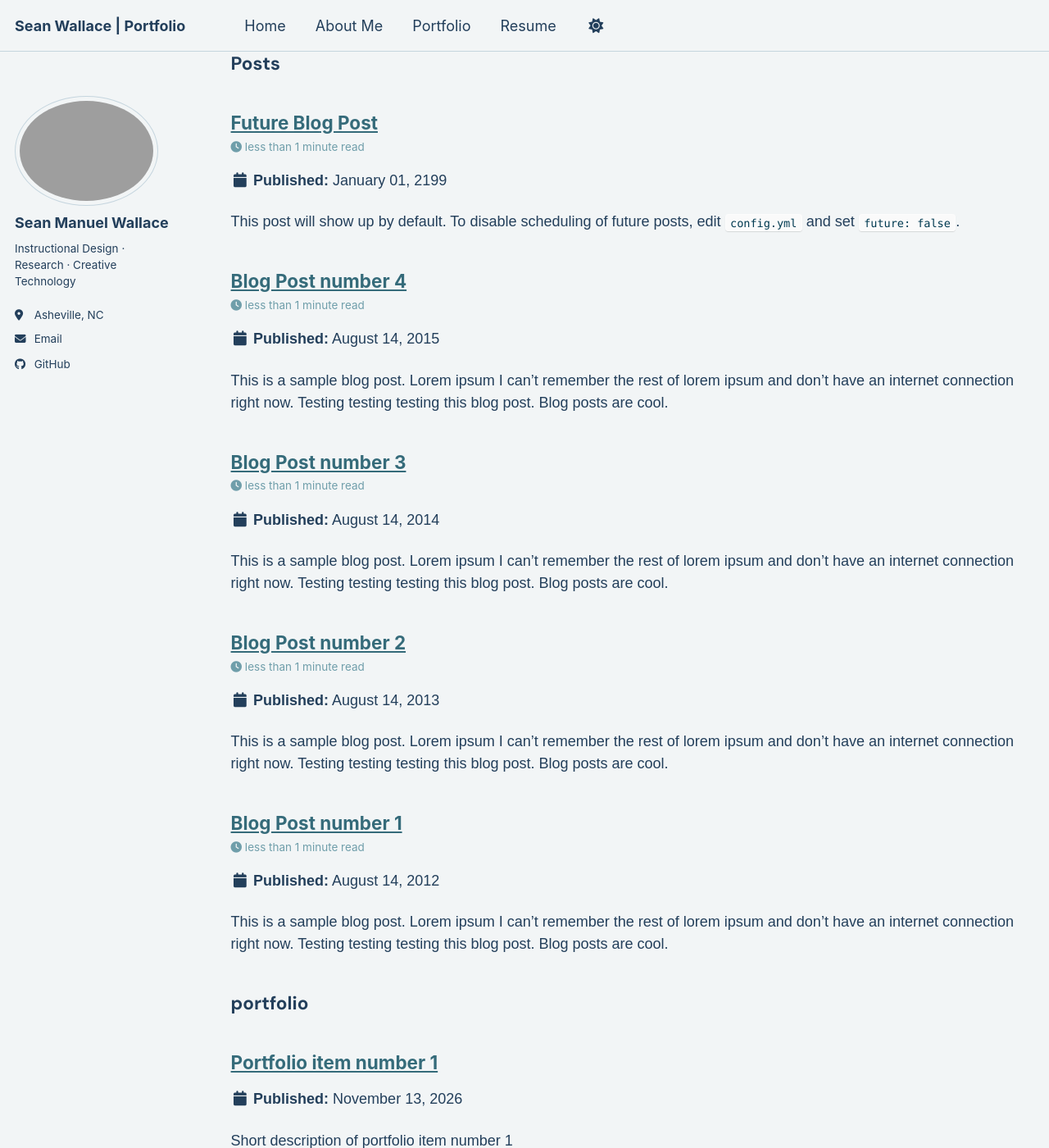
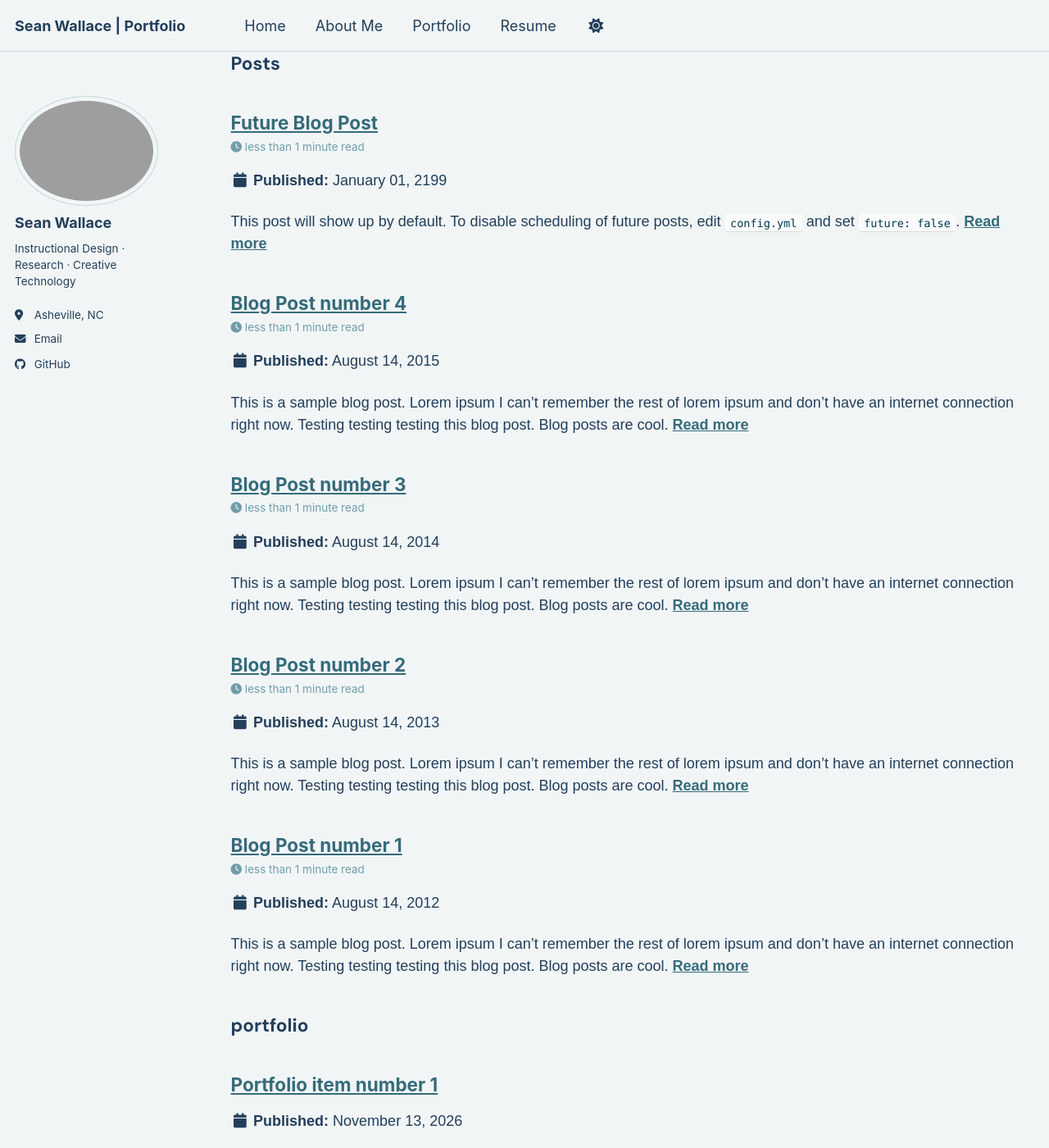
Before and after one commit to seanwallace504/seanwallace504.github.io, a Jekyll site: the page built from _pages/sitemap.md, in a window 1280 px wide and 1400 px high, scrolled down 1692 px. Shown: the whole window at 82% size. Built offline with Jekyll 4.4.1, drawn with Linux system fonts in a browser that asks for light colours; a style sheet for code colours, icons or effects is not loaded; some of the changed text lies outside the part shown.

Commit message:
Update _config.yml

```diff
--- a/_config.yml
+++ b/_config.yml
@@ -24,7 +24,7 @@ repository               : "seanwallace504/seanwallace504.github.io"
 author:
   # Biographic information
   avatar           : "Portfolio Profile.png"
-  name             : "Sean Manuel Wallace"
+  name             : "Sean Wallace"
   pronouns         : # example: "she/her"
   bio              : "Instructional Design · Research · Creative Technology"
   location         : "Asheville, NC"
@@ -96,7 +96,7 @@ teaser                   :  # filename of teaser fallback teaser image placed in
 breadcrumbs              : false # true, false (default)
 words_per_minute         : 160
 future                   : true
-read_more                : "disabled" # if enabled, adds "Read more" links to excerpts
+read_more                : "enabled" # if enabled, adds "Read more" links to excerpts
 talkmap_link             : false      #change to true to add link to talkmap on talks page
 comments:
   provider               : # false (default), "disqus", "discourse", "facebook", "google-plus", "staticman", "custom"
```
